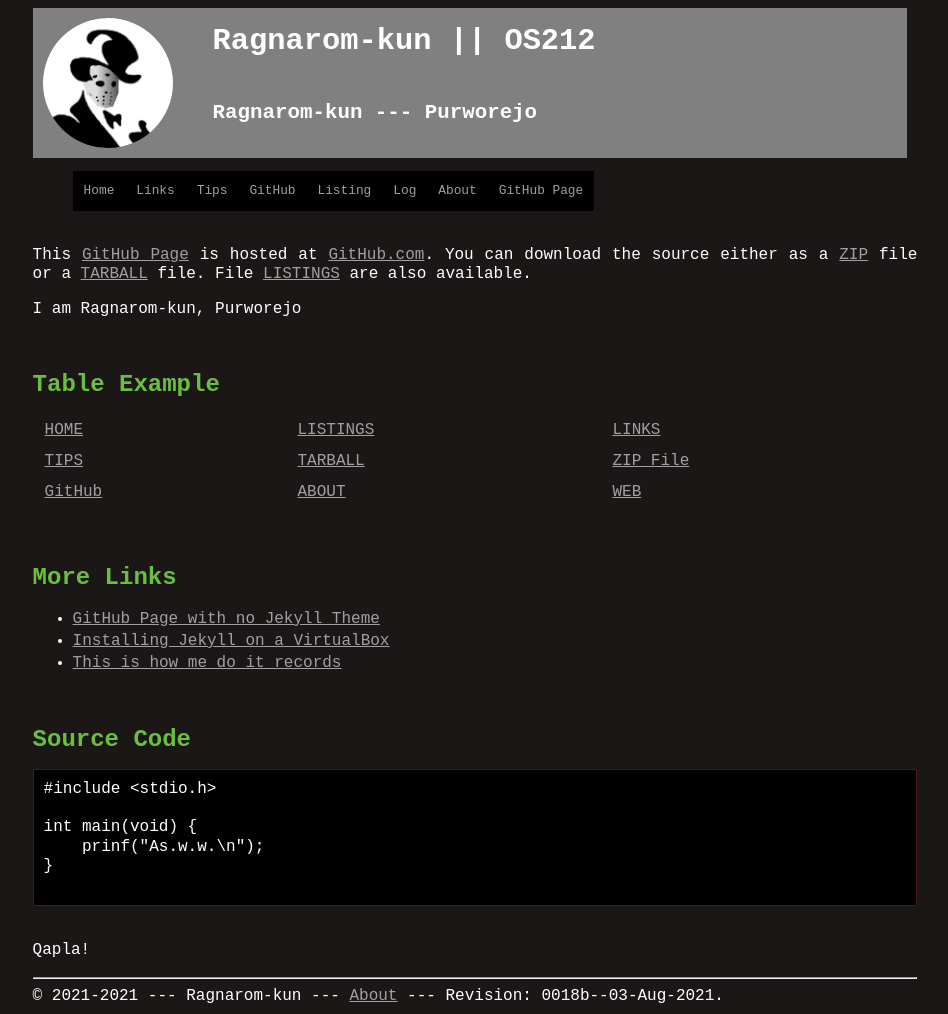
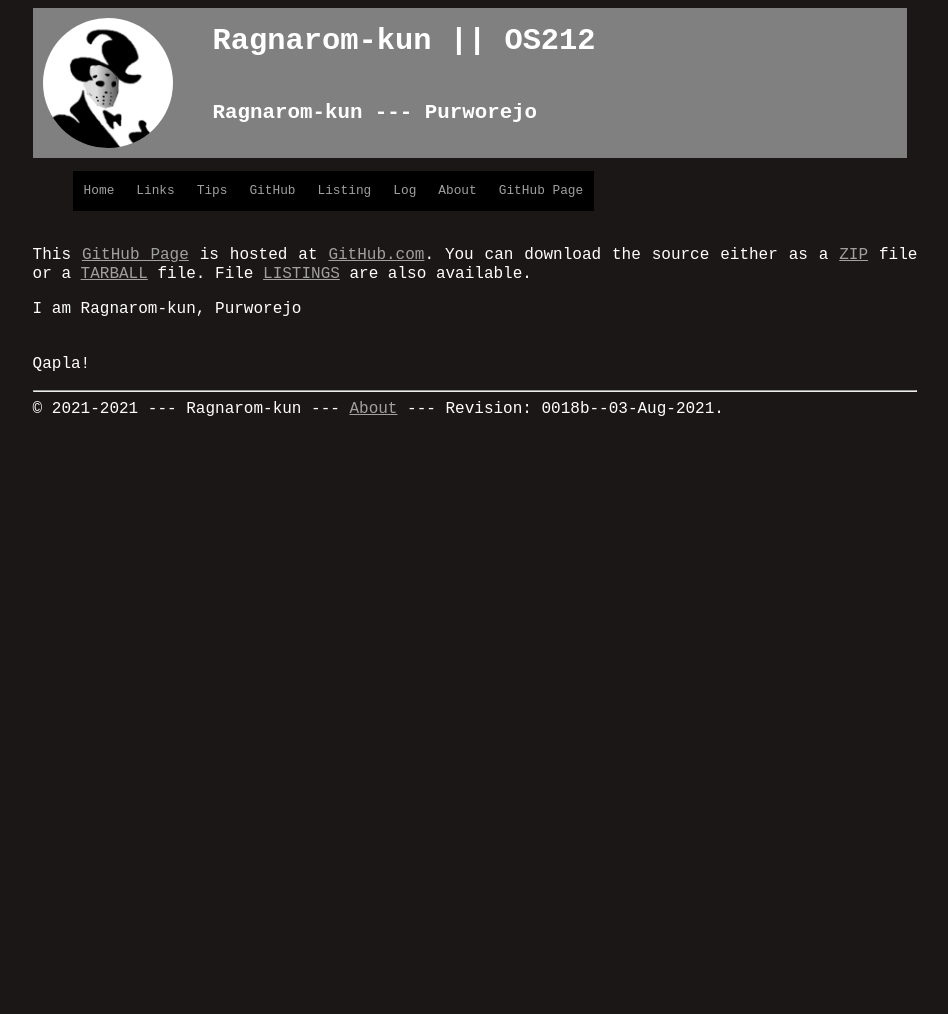
Before and after one commit to Ragnarom-kun/os212, a Jekyll site: the page built from index.md, in a window 1280 px wide. Shown: the whole page, without its empty margins (165-1113 px from the left). Built offline with Jekyll 4.4.1, drawn with Linux system fonts in a browser that asks for light colours; after the commit the page ends 900 px from its top, so only the background shows below that.

Commit message:
Update index.md

````diff
--- a/index.md
+++ b/index.md
@@ -11,30 +11,4 @@ File [LISTINGS]({{ site.baseurl }}/000.html) are also available.
 I am {{ site.author }}, {{ site.address }}
 
 <br>
-## Table Example
-
-| [HOME]({{ site.baseurl }}/) | [LISTINGS]({{ site.baseurl }}/000.html) | [LINKS]({{ site.baseurl }}/LINKS/) |
-| [TIPS]({{ site.baseurl }}/TIPS/) | [TARBALL]({{ site.baseurl }}/template.tar.bz2) | [ZIP File]({{ site.baseurl }}/template.zip) |
-| [GitHub]({{ site.urlgithub }}) | [ABOUT]({{ site.baseurl }}/ABOUT/) | [WEB]({{ site.urlweb }}) |
-
-<br>
-## More Links
-
-* [GitHub Page with no Jekyll Theme](https://doit.vlsm.org/001.md)
-* [Installing Jekyll on a VirtualBox](https://doit.vlsm.org/005.md)
-* [This is how me do it records](https://doit.vlsm.org/)
-
-<br>
-## Source Code
-
-```
-#include <stdio.h>
-
-int main(void) {
-    prinf("As.w.w.\n");
-}
-
-```
-
-<br>
 Qapla!
````
